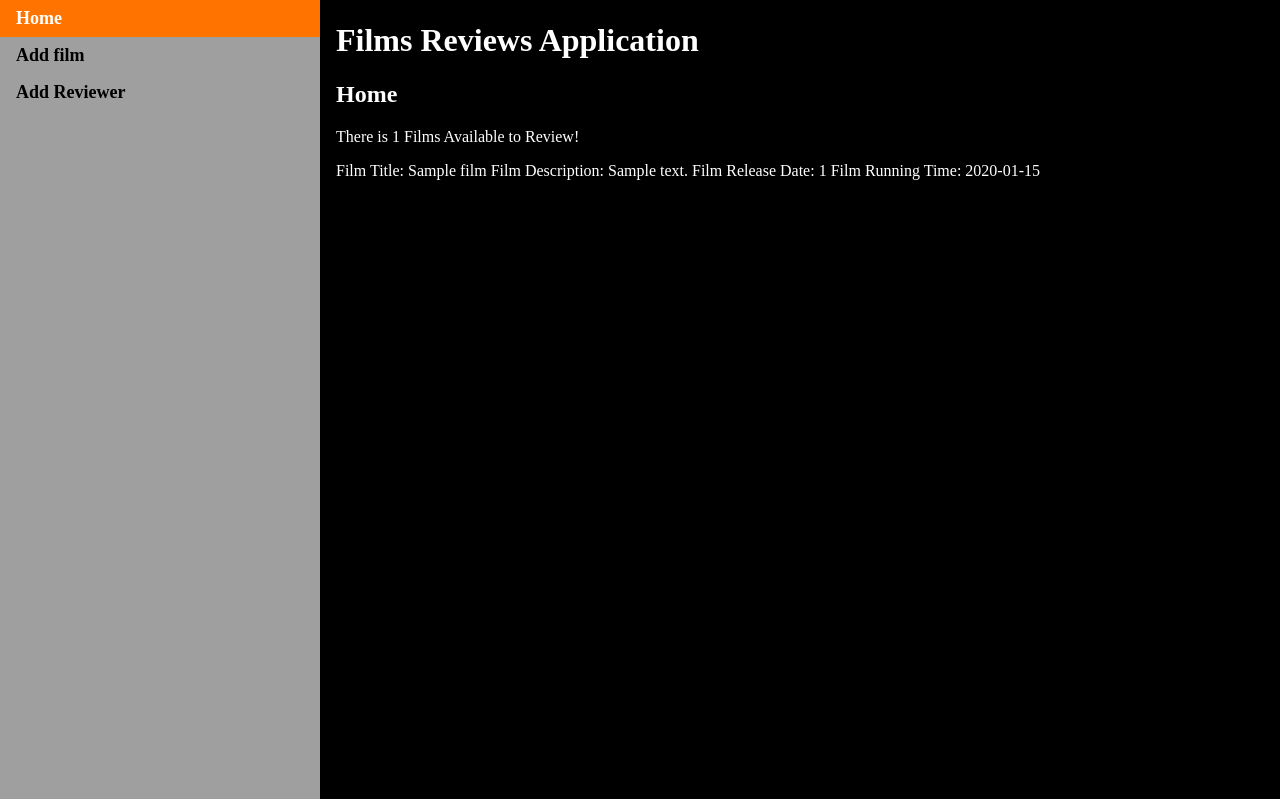
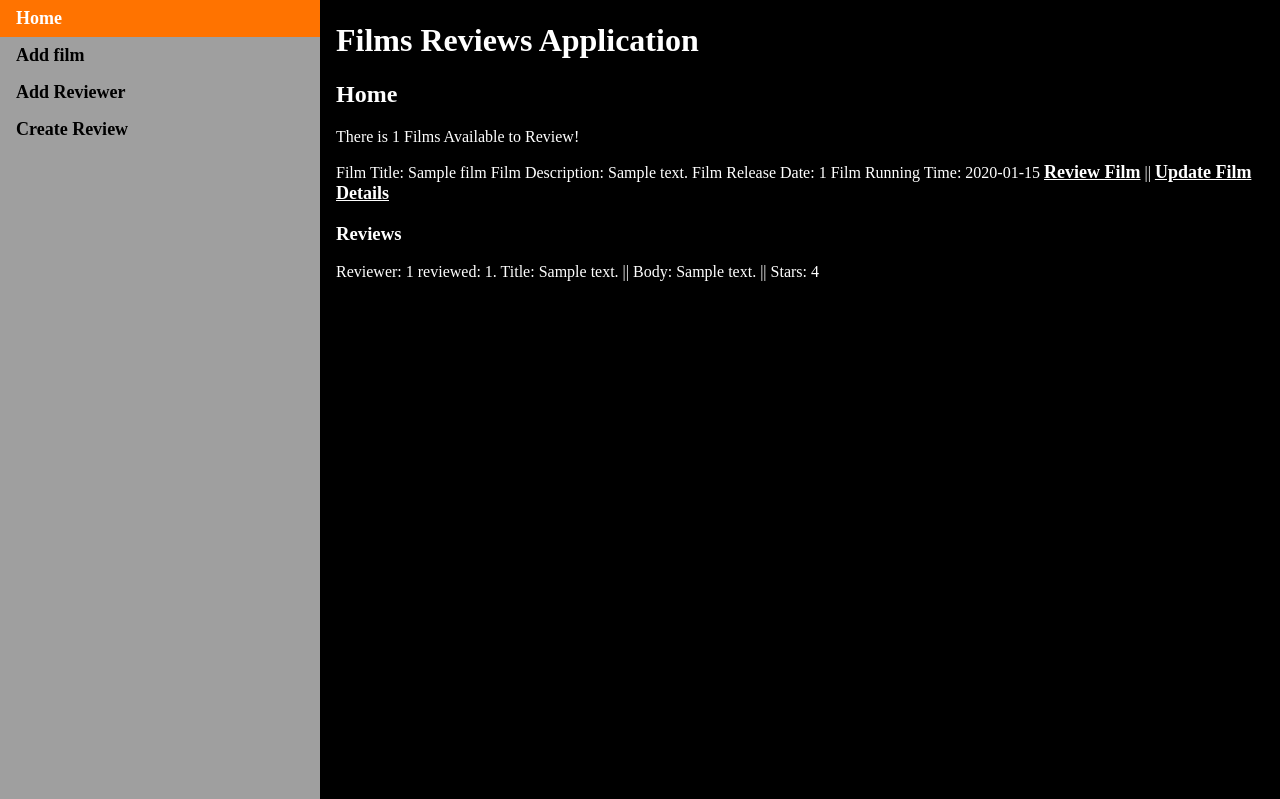
Before and after one commit to JackDavidWearn/QA-Core-Fundamental-Project, a Flask app: page / in a window 1280 px wide. Shown: the top 799 px of the page. Run offline with Flask 2, Linux system fonts and the light colour scheme; tables that the repository leaves empty hold one stand-in row (values such as "Sample post").

Commit message:
Added the ability to review a movie and display that on the homepage

```diff
--- a/application/models.py
+++ b/application/models.py
@@ -1,3 +1,4 @@
+from sqlalchemy import ForeignKey
 from application import db
 
 class Films(db.Model):
@@ -17,3 +18,14 @@ class Reviewer(db.Model):
 
     def __str__(self):
         return f"{self.reviewer_name}"
+
+class Review(db.Model):
+    review_id = db.Column(db.Integer, primary_key=True)
+    fk_films_id = db.Column(db.Integer, ForeignKey('films.films_id'))
+    fk_reviewer_id = db.Column(db.Integer, ForeignKey('reviewer.reviewer_id'))
+    review_title = db.Column(db.String(250))
+    review_body = db.Column(db.String(2000))
+    review_stars = db.Column(db.Integer)
+
+    def __str__(self):
+        return f"Reviewer: {self.fk_reviewer_id} reviewed: {self.fk_films_id}. Title: {self.review_title} || Body: {self.review_body} || Stars: {self.review_stars}"
--- a/application/routes.py
+++ b/application/routes.py
@@ -1,15 +1,15 @@
-from crypt import methods
 from flask import redirect, url_for, render_template, request
 from application import app, db
-from application.models import Films, Reviewer
-from application.forms import AddFilm, AddReviewer
+from application.models import Films, Reviewer, Review
+from application.forms import AddFilm, AddReviewer, AddReview
 
 # Home route, to display the home page
 @app.route('/')
 def home():
     num_films = Films.query.count()
     films = Films.query.all()
-    return render_template('index.html', num=num_films, films=films)
+    reviews = Review.query.all()
+    return render_template('index.html', num=num_films, films=films, reviews=reviews)
 
 # Create a reviewer route
 @app.route('/create-reviewer', methods=['GET', 'POST'])
@@ -21,7 +21,7 @@ def createreviewer():
         db.session.add(new_reviewer)
         db.session.commit()
         return redirect(url_for('home'))
-    return render_template('add_reviewer.html')
+    return render_template('add_reviewer.html', form=form)
 
 # Create a film route
 @app.route('/create-film', methods=['GET', 'POST'])
@@ -36,24 +36,24 @@ def createfilm():
         db.session.add(new_film)
         db.session.commit()
         return redirect(url_for('home'))
-    return render_template('add_film.html')
+    return render_template('add_film.html', form=form)
 
-# Update a reviewer route
-@app.route('/update-reviewer/<int:reviewer_id>')
-def updatereviewer(reviewer_id):
-    return redirect(url_for('home'))
-
-# Update a film route
-@app.route('/update-film/<int:films_id>')
-def updatefilm(films_id):
-    return redirect(url_for('home'))
-
-# Delete a reviewer route
-@app.route('/delete-reviewer/<int:reviewer_id>')
-def deletereviewer(reviewer_id):
-    return redirect(url_for('home'))
-
-# Delete a film route
-@app.route('/delete-film/<int:films_id>')
-def deletefilm(films_id):
-    return redirect(url_for('home'))
+# Create a review route
+@app.route('/create-review', methods=['GET', 'POST'])
+def createreview():
+    film = Films.query.all()
+    reviewer = Reviewer.query.all()
+    form = AddReview()
+    form.films.choices.extend([(film.films_id, str(film)) for film in film])
+    form.reviewers.choices.extend([(reviewer.reviewer_id, str(reviewer)) for reviewer in reviewer])
+    if request.method == "POST":
+        film = form.films.data
+        reviewer = form.reviewers.data
+        title = form.review_title.data
+        body = form.review_body.data
+        stars = form.review_stars.data
+        new_review = Review(fk_films_id=film, fk_reviewer_id=reviewer, review_title=title, review_body=body, review_stars=stars)
+        db.session.add(new_review)
+        db.session.commit()
+        return redirect(url_for('home'))
+    return render_template('add_review.html', form=form)
--- a/application/templates/index.html
+++ b/application/templates/index.html
@@ -7,7 +7,13 @@
 <p>There is {{ num }} Films Available to Review!</p>
 {% endif %}
 {% for film in films %}
-{{ film.__str__()}}
+{{ film.__str__()}} <a href="{{ url_for('createreview') }}">Review Film</a> || <a href="#">Update Film Details</a>
+<br>
+{% endfor %}
+
+<h3>Reviews</h3>
+{% for review in reviews %}
+{{ review.__str__()}}
 <br>
 {% endfor %}
 {% endblock body %}
--- a/application/templates/layout.html
+++ b/application/templates/layout.html
@@ -83,6 +83,7 @@
             <li><a href="{{ url_for('home') }}">Home</a></li>
             <li><a href="{{ url_for('createfilm') }}">Add film</a></li>
             <li><a href="{{ url_for('createreviewer') }}">Add Reviewer</a></li>
+            <li><a href="{{ url_for('createreview') }}">Create Review</a></li>
         </ul>
     </div>
     <div class="content">
```
Also changed, not shown: application/forms.py (+11 -2 lines), application/templates/add_review.html (added, +15 -0 lines).
